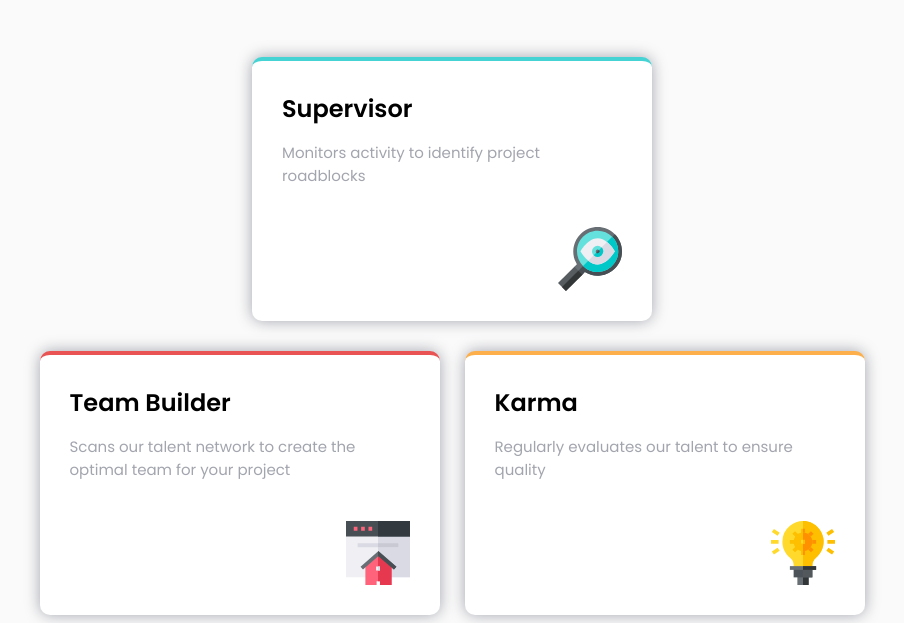
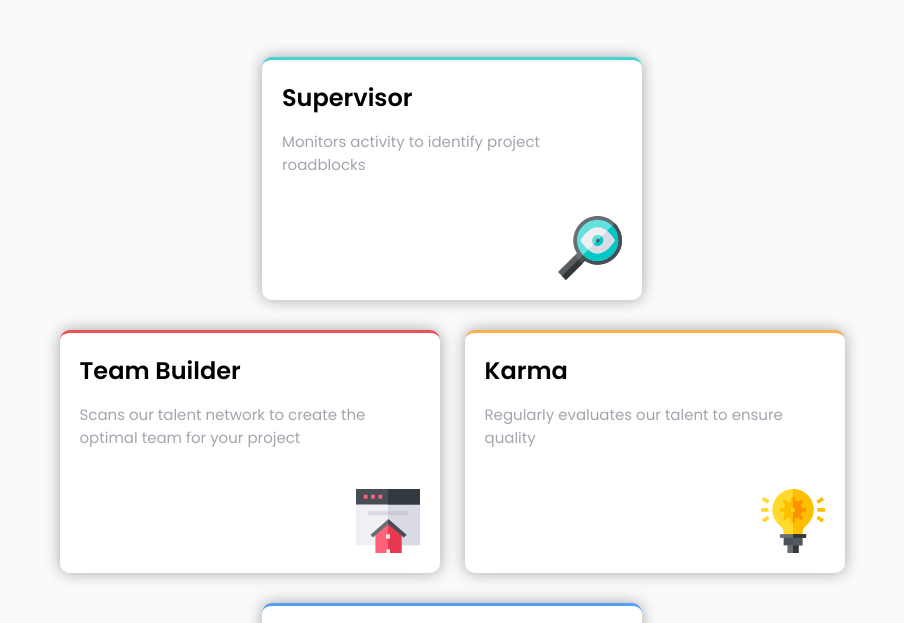
Before and after one commit to ahmedrdawan/Four-card-feature-section, a plain HTML site: page index.html in a window 1280 px wide. Shown: the part 175-798 px from the top of the page, without its empty margins (188-1092 px from the left). Drawn offline with Linux system fonts and the light colour scheme.

Commit message:
Add files via upload

```diff
--- a/css/style.css
+++ b/css/style.css
@@ -49,11 +49,11 @@ section {
 
 .box {
     background: white;
-    padding: 30px;
+    padding: 20px;
     box-shadow: 0 0 15px var(--Grayish-Blue);
     border-radius: 10px;
-    width: 400px;
-    border-top: 4px solid;
+    width: 380px;
+    border-top: 3px solid;
     -webkit-border-radius: 10px;
     -moz-border-radius: 10px;
     -ms-border-radius: 10px;
```
